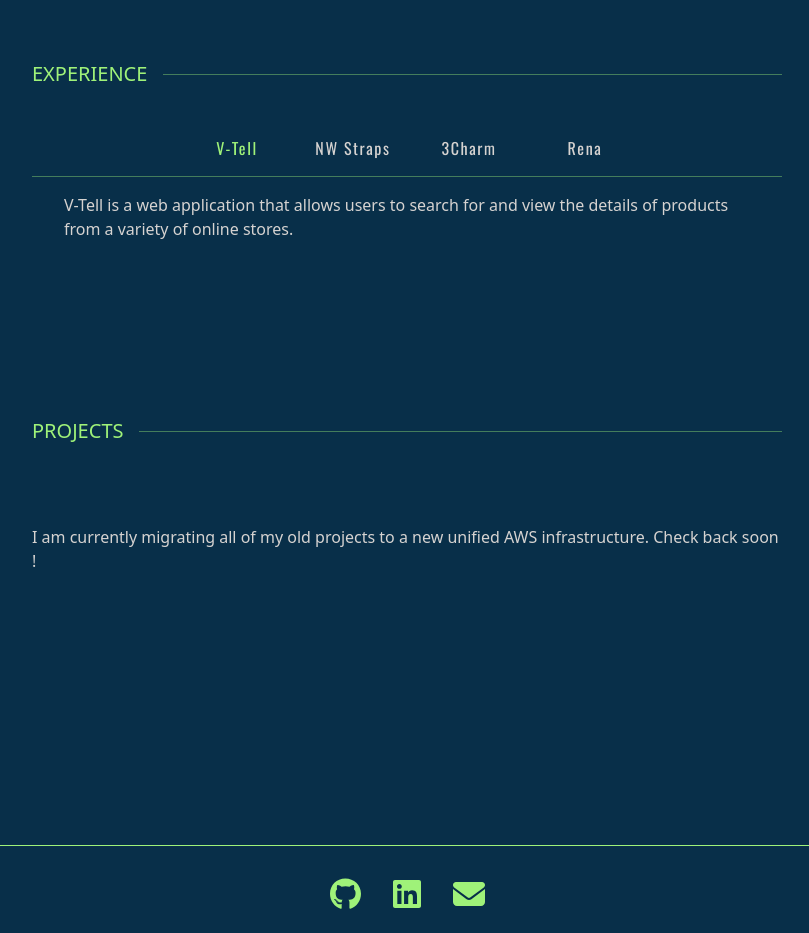
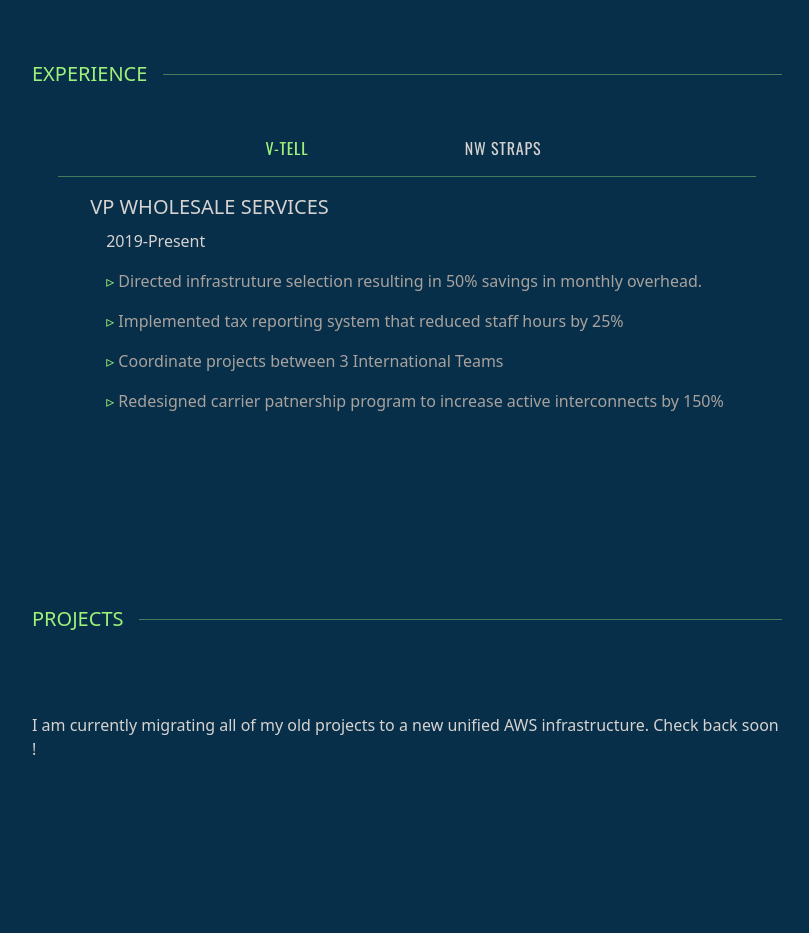
Before and after one commit to kdjordan/2023_portfolio, a Vue app: page / in a window 1280 px wide. Shown: the part 1820-2753 px from the top of the page, without its empty margins (233-1042 px from the left). Built offline with nearby package versions, Linux system fonts and the light colour scheme.

Commit message:
moved experience data into seperate ts file

```diff
--- /dev/null
+++ b/src/assets/data.ts
@@ -0,0 +1,51 @@
+const data = [
+  {
+    employer: 'V-tell',
+    title : 'VP Wholesale Services',
+    brief : 'lorem lorem lorem lorem lorem lorem lorem lorem lorem lorem lorem lorem lorem lorem lorem lorem lorem lorem lorem lorem',
+    dates : '2019-Present',
+    highlights: ['Directed infrastruture selection resulting in 50% savings in monthly overhead.', 'Implemented tax reporting system that reduced staff hours by 25%', 'Coordinate projects between 3 International Teams', 'Redesigned carrier patnership program to increase active interconnects by 150%']
+  },
+  {
+    employer: 'NW Straps',
+    title : 'Owner / operator',
+    brief : 'lorem lorem lorem lorem lorem lorem lorem lorem lorem lorem lorem lorem lorem lorem lorem lorem lorem lorem lorem lorem',
+    dates : '2015-2019',
+    highlights: ['Made a 03% increase in XYZ', 'Made a 03% increase in XYZ', 'Made a 03% increase in XYZ', 'Made a 03% increase in XYZ', 'Made a 03% increase in XYZ']
+  },
+  {
+    employer: '3Charm',
+    title : 'Co - Founder / Primary Developer',
+    brief : 'lorem lorem lorem lorem lorem lorem lorem lorem lorem lorem lorem lorem lorem lorem lorem lorem lorem lorem lorem lorem',
+    dates : '2012-2015',
+    highlights: ['Made a 03% increase in XYZ', 'Made a 03% increase in XYZ', 'Made a 03% increase in XYZ', 'Made a 03% increase in XYZ', 'Made a 03% increase in XYZ']
+  },
+  {
+    employer: 'Tabata Project',
+    title : 'Brand Strategist / Coach',
+    brief : 'lorem lorem lorem lorem lorem lorem lorem lorem lorem lorem lorem lorem lorem lorem lorem lorem lorem lorem lorem lorem',
+    dates : '2010-2012',
+    highlights: ['Made a 03% increase in XYZ', 'Made a 03% increase in XYZ', 'Made a 03% increase in XYZ', 'Made a 03% increase in XYZ', 'Made a 03% increase in XYZ']
+  },
+  {
+    employer: 'Fired Glass Company',
+    title : 'Owner / operator',
+    brief : 'lorem lorem lorem lorem lorem lorem lorem lorem lorem lorem lorem lorem lorem lorem lorem lorem lorem lorem lorem lorem',
+    dates : '2000-2010',
+    highlights: ['Made a 03% increase in XYZ', 'Made a 03% increase in XYZ', 'Made a 03% increase in XYZ', 'Made a 03% increase in XYZ', 'Made a 03% increase in XYZ']
+  },
+  {
+    employer: 'Catalogfinder',
+    title : 'Lead Developer',
+    brief : 'lorem lorem lorem lorem lorem lorem lorem lorem lorem lorem lorem lorem lorem lorem lorem lorem lorem lorem lorem lorem',
+    dates : '1998-2000',
+    highlights: ['Made a 03% increase in XYZ', 'Made a 03% increase in XYZ', 'Made a 03% increase in XYZ', 'Made a 03% increase in XYZ', 'Made a 03% increase in XYZ']
+  },
+
+
+
+
+
+]
+
+export default data
--- a/src/components/TabbedIndex.vue
+++ b/src/components/TabbedIndex.vue
@@ -1,22 +1,8 @@
 <script setup lang="ts">
 	import { ref } from 'vue';
+	import data from '../assets/data.ts';
 
 	const activeTab = ref<number>(0);
-	const tabs: string[] = [
-		'V-Tell',
-		'NW Straps',
-		'3Charm',
-		'Rena',
-		'CatalogFinder',
-	];
-
-	const content: string[] = [
-		'V-Tell is a web application that allows users to search for and view the details of products from a variety of online stores.',
-		'NW Straps is a web application that allows users to search for and view the details of products from a variety of online stores.',
-		'3Charm is a web application that allows users to search for and view the details of products from a variety of online stores.',
-		'Rena is a web application that allows users to search for and view the details of products from a variety of online stores.',
-		'CatalogFinder is a web application that allows users to search for and view the details of products from a variety of online stores.',
-	];
 
 	function changeTab(index: number) {
 		activeTab.value = index;
@@ -29,60 +15,58 @@
 			class="flex gap-4 overflow-x-scroll scrollbar-thin max-w-[440px] mx-auto text-[16px] font-oswald tracking-widest uppercase"
 		>
 			<button
-				v-for="(tab, index) in tabs"
+				v-for="(d, index) in data"
 				:key="index"
 				@click="changeTab(index)"
 				:class="{
 					'text-highGreen active-button': activeTab === index,
 					'text-stone-300': activeTab !== index,
-
 				}"
-				class="cursor-pointer min-w-[100px] mb-4"
+				class="cursor-pointer min-w-[200px] mb-4 tracking-wider uppercase"
 			>
-				{{ tab }}
+				{{ d.employer }}
 			</button>
 		</div>
 		<!-- <div
 			class="w-full border-highGreen border-b-[1px] w-full overflow-visible mt-[-10px]"
 		></div> -->
-		<span class="block bg-highGreen h-[1px] opacity-40 overflow-visible"></span>
+		<span
+			class="block bg-highGreen h-[1px] opacity-40 overflow-visible"
+		></span>
 		<div class="flex flex-col items-start p-4">
-			<p
-				v-for="(desc, index) in content"
-				:key="index"
-				v-show="activeTab === index"
-				class="px-4"
-			>
-				{{ desc }}
-			</p>
+			<TransitionGroup name="list" tag="div" mode="in-out">
+				<div
+					v-for="(job, index) in data"
+					:key="index"
+					v-show="activeTab === index"
+					class="px-4"
+				>
+					<h2 class="text-stone-300 text-xl pb-2 uppercase">
+						{{ job.title }}
+					</h2>
+					<div class="text-base pl-4 pb-4">{{ job.dates }}</div>
+						<div
+							v-for="highlight in job.highlights"
+							:key="highlight"
+							class="text-stone-400 pb-4 pl-4"
+						>
+							<span class="text-highGreen">▹</span> {{ highlight }}
+						</div>
+
+				</div>
+			</TransitionGroup>
 		</div>
 	</div>
-	<!-- <div class="flex justfy-center items-top min-h-[340px] gap-16">
-		<div
-			class="flex flex-col items-start justify-top min-w-max gap-8 pr-8"
-		>
-			<button
-				v-for="(tab, index) in tabs"
-				:key="index"
-				@click="changeTab(index)"
-				:class="{
-					'text-highGreen border-l-2 border-highGreen pl-[4px] ':
-						activeTab === index,
-					'pl-[4px] text-stone-300': activeTab !== index,
-				}"
-				class="cursor-pointer"
-			>
-				{{ tab }}
-			</button>
-		</div>
-		<div class="flex flex-col items-start">
-			<p
-				v-for="(desc, index) in content"
-				:key="index"
-				v-show="activeTab === index"
-			>
-				{{ desc }}
-			</p>
-		</div>
-	</div> -->
 </template>
+
+<style scoped>
+	.list-enter-active,
+	.list-leave-active {
+		transition: all 0.5s ease;
+	}
+	.list-enter-from,
+	.list-leave-to {
+		opacity: 0;
+		transform: translatex(10px);
+	}
+</style>
```
